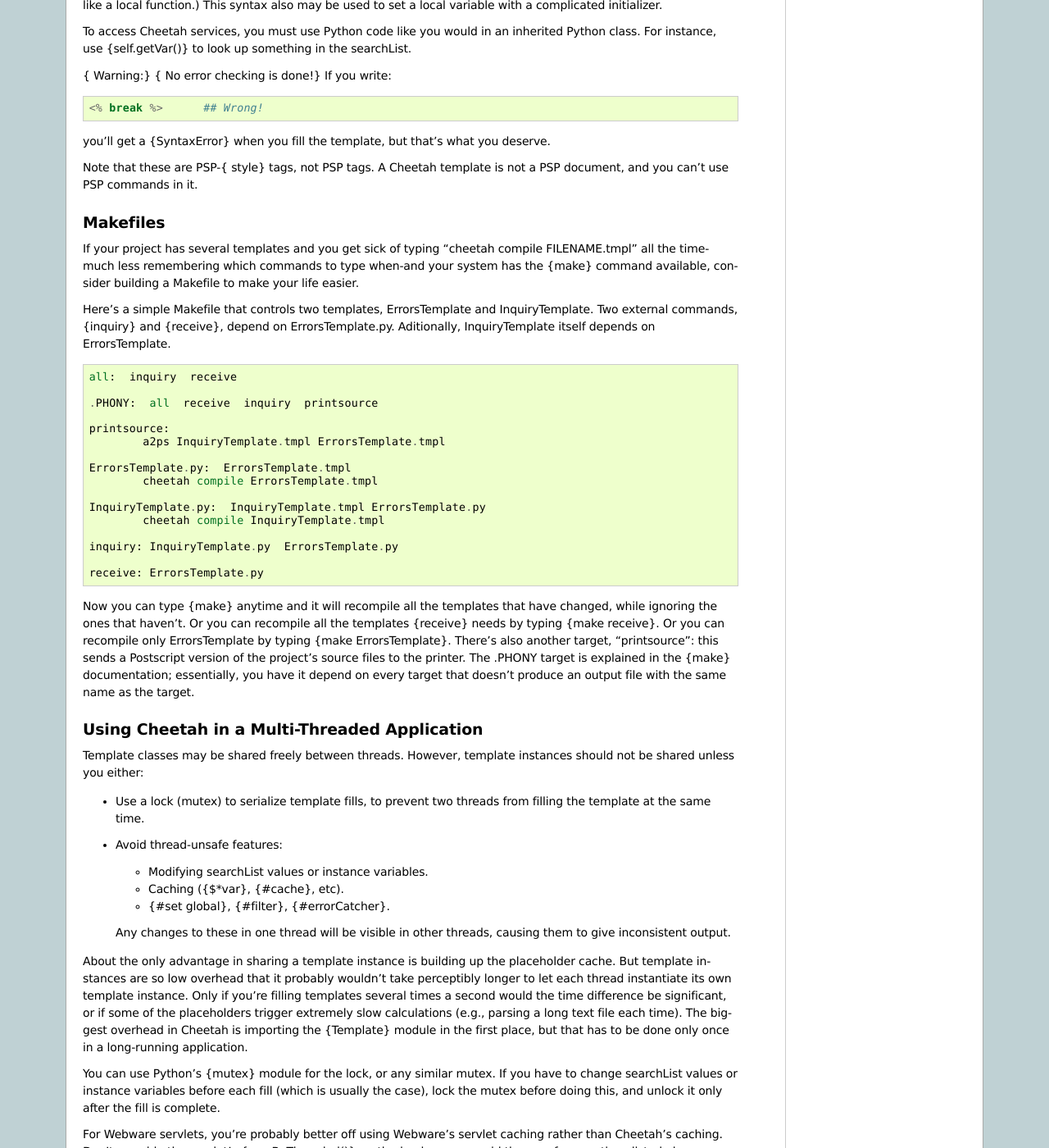
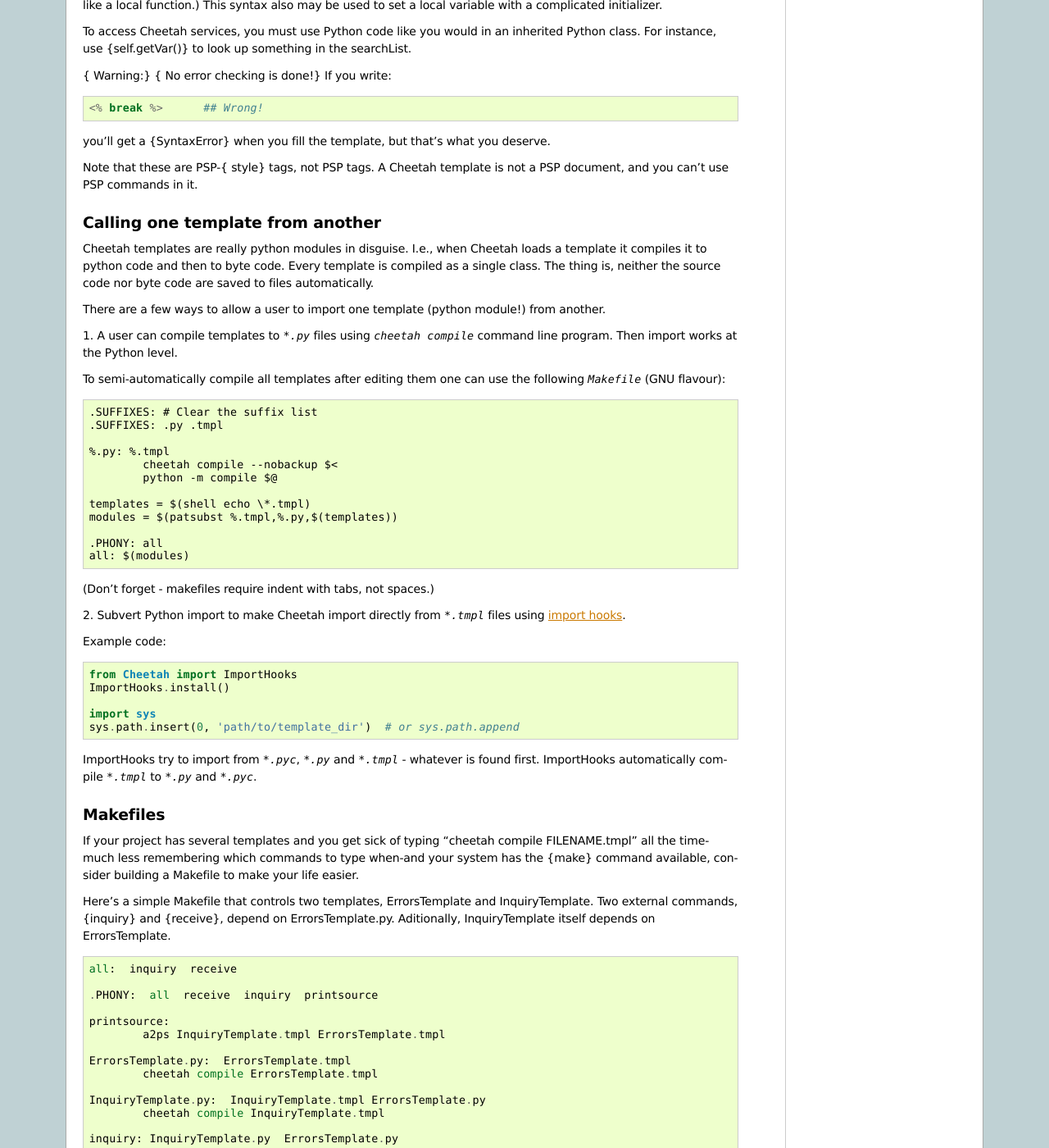
Before and after one commit to CheetahTemplate3/cheetah3, a Sphinx documentation site: the page built from docs/users_guide/tipsAndTricks.rst, in a window 1280 px wide and 1400 px high, scrolled down 5679 px. Shown: the whole window at 82% size. Built offline with Sphinx 7.4.7, drawn with Linux system fonts in a browser that asks for light colours; some of the changed text lies outside the part shown.

Commit message:
Docs: Better documentation for ImportHooks
Also add an example of a universal makefile.

[skip ci]

```diff
--- a/docs/news.rst
+++ b/docs/news.rst
@@ -29,6 +29,8 @@ Bug fixes:
 Documentation:
 
   - Remove outdated section markers.
+  - Better documentation for ImportHooks.
+  - Add an example of a universal makefile.
 
 
 3.1.0 (2018-03-03)
--- a/docs/users_guide/tipsAndTricks.rst
+++ b/docs/users_guide/tipsAndTricks.rst
@@ -458,6 +458,53 @@ Note that these are PSP-{ style} tags, not PSP tags. A Cheetah
 template is not a PSP document, and you can't use PSP commands in
 it.
 
+Calling one template from another
+---------------------------------
+
+Cheetah templates are really python modules in disguise. I.e., when
+Cheetah loads a template it compiles it to python code and then to byte
+code. Every template is compiled as a single class. The thing is,
+neither the source code nor byte code are saved to files automatically.
+
+There are a few ways to allow a user to import one template (python
+module!) from another.
+
+1. A user can compile templates to `*.py` files using `cheetah compile`
+command line program. Then import works at the Python level.
+
+To semi-automatically compile all templates after editing them one can
+use the following `Makefile` (GNU flavour)::
+
+	.SUFFIXES: # Clear the suffix list
+	.SUFFIXES: .py .tmpl
+
+	%.py: %.tmpl
+		cheetah compile --nobackup $<
+		python -m compile $@
+
+	templates = $(shell echo \*.tmpl)
+	modules = $(patsubst %.tmpl,%.py,$(templates))
+
+	.PHONY: all
+	all: $(modules)
+
+(Don't forget - makefiles require indent with tabs, not spaces.)
+
+2. Subvert Python import to make Cheetah import directly from `*.tmpl`
+files using `import hooks <../api/Cheetah.ImportHooks.html>`_.
+
+Example code::
+
+    from Cheetah import ImportHooks
+    ImportHooks.install()
+
+    import sys
+    sys.path.insert(0, 'path/to/template_dir')  # or sys.path.append
+
+ImportHooks try to import from `*.pyc`, `*.py` and `*.tmpl` - whatever
+is found first. ImportHooks automatically compile `*.tmpl` to `*.py` and
+`*.pyc`.
+
 Makefiles
 ---------
 
```
